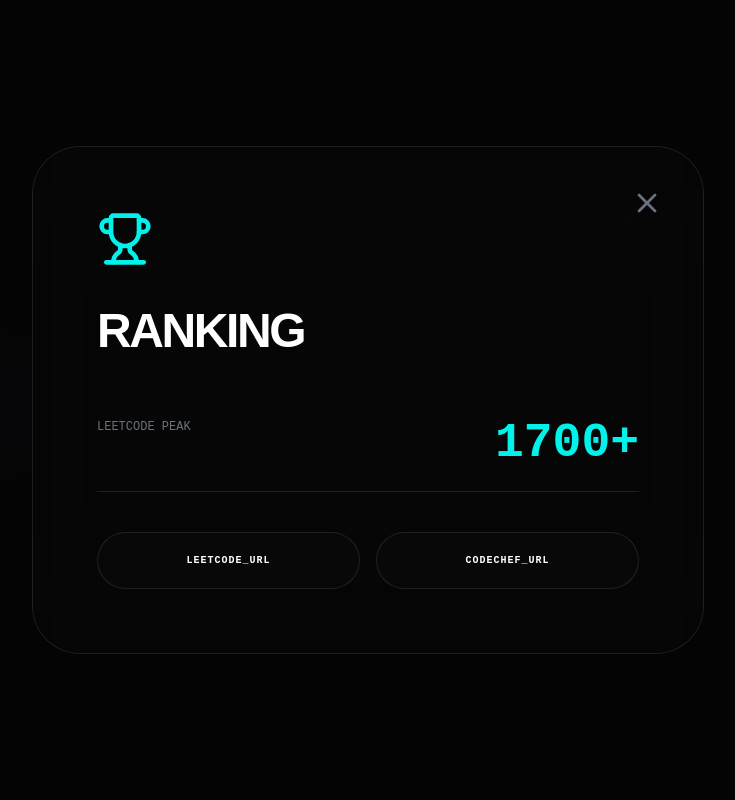
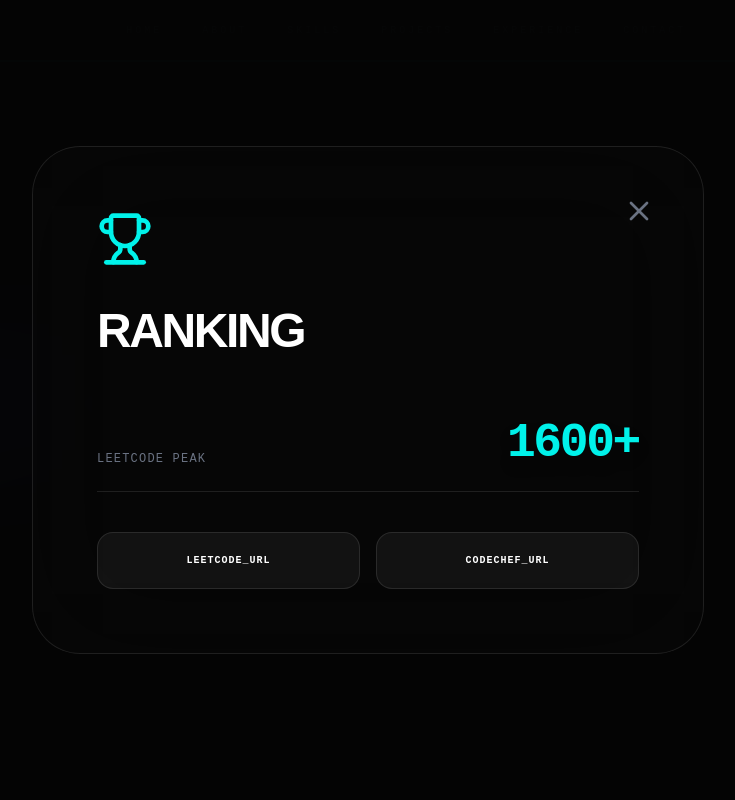
Before and after one commit to FORTRAN-01-Arya-Sharma/LinkedInPortWebSite, a React (Vite) app: page / in a window 1280 px wide. Both pictures are taken after a click on the button "Knight_1600+". Shown: the top 800 px of the page, without its empty margins (272-1007 px from the left). Built offline with nearby package versions, Linux system fonts and the light colour scheme.

Commit message:
fix: resolve cursor z-index occlusion & refactor hero links to interactive pill components

```diff
--- a/src/App.jsx
+++ b/src/App.jsx
@@ -74,7 +74,7 @@
       instagram: "https://instagram.com/arya_sharma",
       email: "aryasharma.work@gmail.com",
       phone: "+91 98170 37928",
-      leetcode: "https://leetcode.com/u/aryasharma_dev/",
+      leetcode: "https://leetcode.com/u/aryasharma_dev",
       codechef: "https://www.codechef.com/users/aryasharma3012"
     },
     skills: [
@@ -294,10 +294,50 @@
       {/* MODALS */}
       <AnimatePresence>
         {activeModal === 'dev' && (
-          <motion.div initial={{ opacity: 0 }} animate={{ opacity: 1 }} exit={{ opacity: 0 }} className="fixed inset-0 z-[10000000] bg-dark/95 backdrop-blur-3xl flex items-center justify-center p-6"><div className="max-w-2xl w-full glass-panel p-10 md:p-16 relative"><button onClick={() => setActiveModal(null)} className="absolute top-10 right-10 text-gray-500 hover:text-brand"><X size={32}/></button><Trophy className="text-brand mb-10" size={56} /><h3 className="text-5xl font-black mb-12 tracking-tighter uppercase">Ranking</h3><div className="space-y-10 mt-16 font-mono"><div className="flex justify-between border-b border-white/10 pb-6"><span className="text-xs uppercase text-gray-500">LeetCode Peak</span><span className="text-5xl font-black text-brand">1700+</span></div><div className="grid sm:grid-cols-2 gap-4 font-black"><a href={data.links.leetcode} target="_blank" rel="noreferrer" className="py-5 glass-panel text-center text-[10px] tracking-widest uppercase hover:bg-brand/10">LEETCODE_URL</a><a href={data.links.codechef} target="_blank" rel="noreferrer" className="py-5 glass-panel text-center text-[10px] tracking-widest uppercase hover:bg-brand/10">CODECHEF_URL</a></div></div></div></motion.div>
-        )}
-        {activeModal === 'resume' && (
-          <motion.div initial={{ opacity: 0 }} animate={{ opacity: 1 }} exit={{ opacity: 0 }} className="fixed inset-0 z-[10000000] bg-dark/98 backdrop-blur-3xl p-6 md:p-20 flex flex-col items-center"><div className="w-full h-full max-w-4xl glass-panel relative p-1 overflow-hidden"><button onClick={() => setActiveModal(null)} className="absolute top-6 right-6 z-10 p-3 bg-dark rounded-full text-white border border-white/10"><X size={24}/></button><iframe src="/resume.pdf" className="w-full h-full rounded-[1.5rem] md:rounded-[2.5rem] border-none" title="Resume" /></div><a href="/resume.pdf" download className="mt-8 px-12 py-5 bg-white text-black font-black uppercase text-xs tracking-widest rounded-full hover:bg-brand transition-all">Download_Master_PDF</a></motion.div>
+          <motion.div
+            initial={{ opacity: 0 }} animate={{ opacity: 1 }} exit={{ opacity: 0 }}
+            className="fixed inset-0 z-[9999999] bg-dark/95 backdrop-blur-3xl flex items-center justify-center p-6"
+          >
+            <div className="max-w-2xl w-full glass-panel p-10 md:p-16 relative border-brand/20">
+              <button
+                onClick={() => setActiveModal(null)}
+                className="absolute top-10 right-10 text-gray-500 hover:text-brand transition-colors p-2"
+              >
+                <X size={32}/>
+              </button>
+
+              <Trophy className="text-brand mb-10" size={56} />
+              <h3 className="text-5xl font-black mb-12 tracking-tighter uppercase leading-none">Ranking</h3>
+
+              <div className="space-y-10 mt-16 font-mono">
+                <div className="flex justify-between border-b border-white/10 pb-6 items-end">
+                  <span className="text-xs uppercase tracking-widest text-gray-500">LeetCode Peak</span>
+                  <span className="text-5xl font-black text-brand tracking-tighter shadow-brand/20 drop-shadow-xl">
+                    1600+
+                  </span>
+                </div>
+
+                <div className="grid sm:grid-cols-2 gap-4">
+                  <a
+                    href={data.links.leetcode}
+                    target="_blank"
+                    rel="noreferrer"
+                    className="py-5 bg-white/5 border border-white/10 text-center text-[10px] font-black tracking-widest uppercase hover:bg-brand/10 hover:border-brand/40 transition-all rounded-2xl"
+                  >
+                    LEETCODE_URL
+                  </a>
+                  <a
+                    href={data.links.codechef}
+                    target="_blank"
+                    rel="noreferrer"
+                    className="py-5 bg-white/5 border border-white/10 text-center text-[10px] font-black tracking-widest uppercase hover:bg-brand/10 hover:border-brand/40 transition-all rounded-2xl"
+                  >
+                    CODECHEF_URL
+                  </a>
+                </div>
+              </div>
+            </div>
+          </motion.div>
         )}
       </AnimatePresence>
     </div>
--- a/src/index.css
+++ b/src/index.css
@@ -128,3 +128,17 @@
 @media (max-width: 1024px) {
   * { cursor: auto !important; }
 }
+
+.custom-cursor {
+  position: fixed;
+  top: 0;
+  left: 0;
+  width: 40px; /* slightly larger for visibility */
+  height: 40px;
+  border: 1px solid var(--color-brand);
+  border-radius: 50%;
+  pointer-events: none; /* CRITICAL: Allows clicking through the cursor */
+  z-index: 99999999; /* Higher than the modal */
+  transition: transform 0.1s ease-out;
+  mix-blend-mode: difference; /* Makes it visible on all backgrounds */
+}
```
